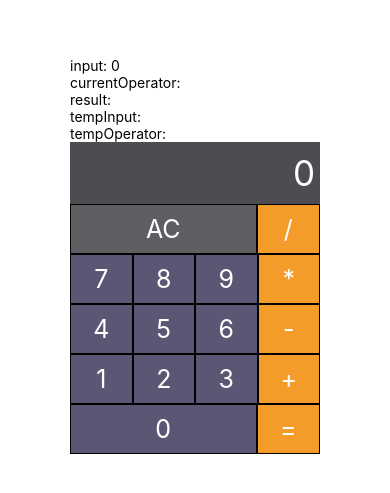
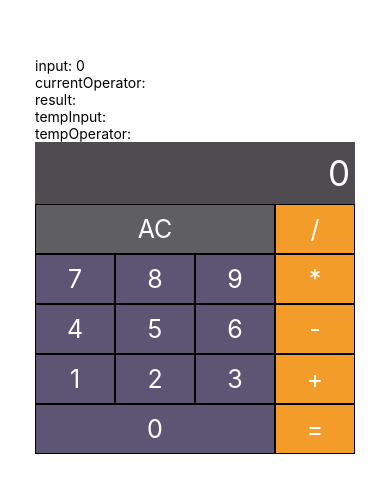
Before and after one commit to primarchan/react-native-calculator, a React Native app: screen / in a window 390 px wide. Shown: the part 167-660 px from the top of the page. Built offline with nearby package versions, Linux system fonts and the light colour scheme.

Commit message:
CSS 수정

```diff
--- a/src/Calculator.js
+++ b/src/Calculator.js
@@ -8,6 +8,8 @@ const COLOR = {
   OPERATOR: "#f39c29",
   NUM: "#5c5674",
 };
+
+const oneBlockWidth = 80; // 한블럭에 해당하는 가로길이
 
 // Button type: 'reset' | 'operator' | 'num'
 const Button = ({ text, onPress, flex, type, isSelected }) => {
@@ -24,11 +26,11 @@ const Button = ({ text, onPress, flex, type, isSelected }) => {
     <TouchableOpacity
       onPress={onPress}
       style={{
-        flex,
         backgroundColor,
         justifyContent: "center",
         alignItems: "center",
         height: 50,
+        width: oneBlockWidth * flex,
         borderWidth: isSelected ? 1 : 0.2,
         borderColor: "black",
       }}
@@ -45,6 +47,7 @@ const ButtonContainer = styled.View`
 
 const InputContainer = styled.View`
   background-color: ${COLOR.RESULT};
+  width: ${oneBlockWidth * 4}px;
   min-height: 50px;
   justify-content: center;
   align-items: flex-end;
@@ -65,12 +68,17 @@ export default () => {
   } = useCalculator();
 
   return (
-    <View style={{ flex: 1, width: 250, justifyContent: "center" }}>
-      <Text>input: {input}</Text>
-      <Text>currentOperator: {currentOperator}</Text>
-      <Text>result: {result}</Text>
-      <Text>tempInput: {tempInput}</Text>
-      <Text>tempOperator: {tempOperator}</Text>
+    <View style={{ flex: 1, justifyContent: "center" }}>
+      {/* // 개발환경에서만 노출되도록 설정 */}
+      {__DEV__ && (
+        <>
+          <Text>input: {input}</Text>
+          <Text>currentOperator: {currentOperator}</Text>
+          <Text>result: {result}</Text>
+          <Text>tempInput: {tempInput}</Text>
+          <Text>tempOperator: {tempOperator}</Text>
+        </>
+      )}
       {/* 결과 */}
       <InputContainer>
         <Text style={{ color: "white", fontSize: 35, textAlign: "right" }}>
```
